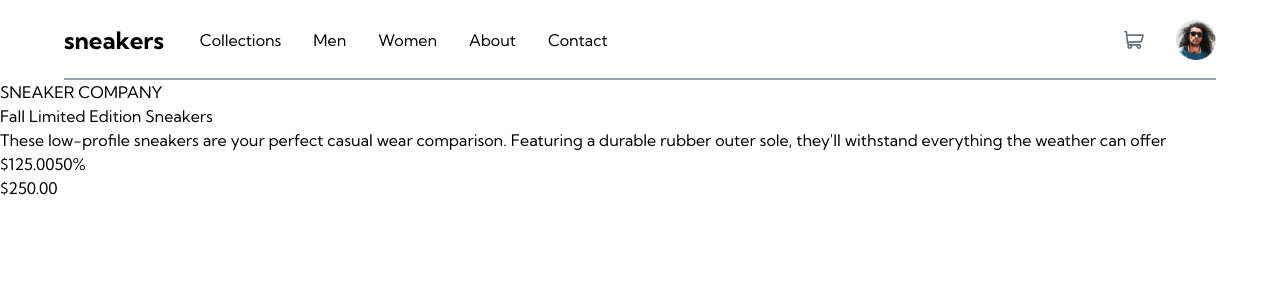
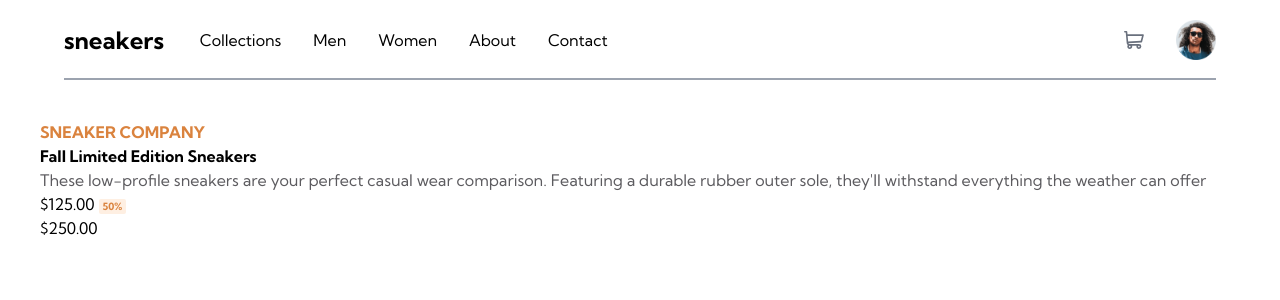
Before and after one commit to RedDotz20/clipboard, a Next.js app in the folder sneakers-ecommerce/: page / in a window 1280 px wide. Shown: the top 300 px of the page. Built offline with nearby package versions, Linux system fonts and the light colour scheme.

Commit message:
feat: sneakers typography

```diff
--- a/sneakers-ecommerce/src/app/page.tsx
+++ b/sneakers-ecommerce/src/app/page.tsx
@@ -1,18 +1,25 @@
 export default function Home() {
 	return (
 		<main className="h-screen">
-			<h2>SNEAKER COMPANY</h2>
-			<h1>Fall Limited Edition Sneakers</h1>
-			<p>
-				These low-profile sneakers are your perfect casual wear comparison.
-				Featuring a durable rubber outer sole, they'll withstand everything the
-				weather can offer
-			</p>
-			<div>
-				<span>$125.00</span>
-				<span>50%</span>
-			</div>
-			<span>$250.00</span>
+			<section className="m-10">
+				<h3 className="text-[#DA833E] font-semibold">SNEAKER COMPANY</h3>
+				<h1 className="font-bold">Fall Limited Edition Sneakers</h1>
+				<p className="text-[#5C5B5F]">
+					These low-profile sneakers are your perfect casual wear comparison.
+					Featuring a durable rubber outer sole, they'll withstand everything
+					the weather can offer
+				</p>
+				<div className="flex items-center gap-1">
+					<span>$125.00</span>
+					<div className="items-center overflow-hidden">
+						<span className="text-[#DA833E] font-bold bg-[#FEEFE2] px-1 text-[10px] rounded-sm inline-flex">
+							50%
+						</span>
+					</div>
+				</div>
+				<span>$250.00</span>
+			</section>
 		</main>
+		// bg-[#FEEFE2]
 	);
 }
```
